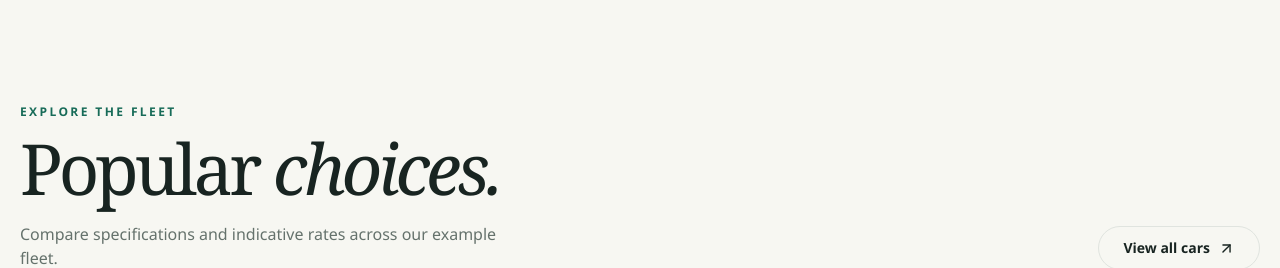
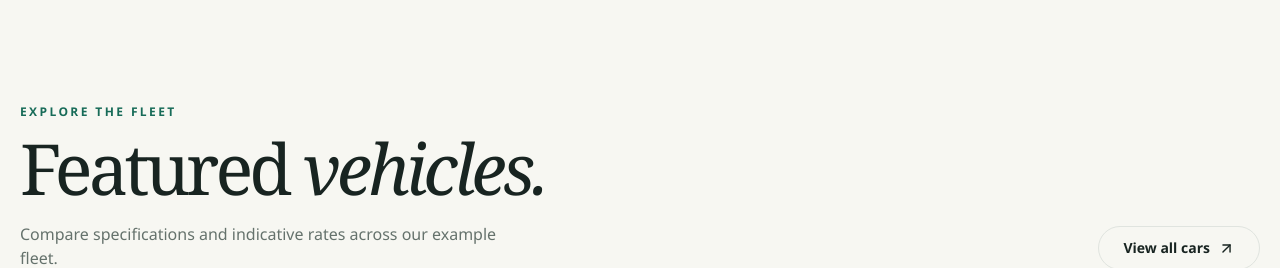
Before and after one commit to NanaAddoDBa/nana-monorepo, a React (Vite) app in the folder apps/rent-car/: page / in a window 1280 px wide. Shown: the part 1120-1388 px from the top of the page. Built offline with nearby package versions, Linux system fonts and the light colour scheme.

Commit message:
copy(rent-car): remove unsupported popularity claim

```diff
--- a/apps/rent-car/src/pages/home/ui/sections/FeaturedSection.tsx
+++ b/apps/rent-car/src/pages/home/ui/sections/FeaturedSection.tsx
@@ -19,7 +19,7 @@ export function FeaturedSection() {
             Explore the fleet
           </p>
           <h2 className="display-serif text-[clamp(2.9rem,5.5vw,5rem)] leading-[1.05]">
-            Popular <em>choices.</em>
+            Featured <em>vehicles.</em>
           </h2>
           <p className="mt-4 max-w-lg text-muted-foreground">
             Compare specifications and indicative rates across our example fleet.
```
